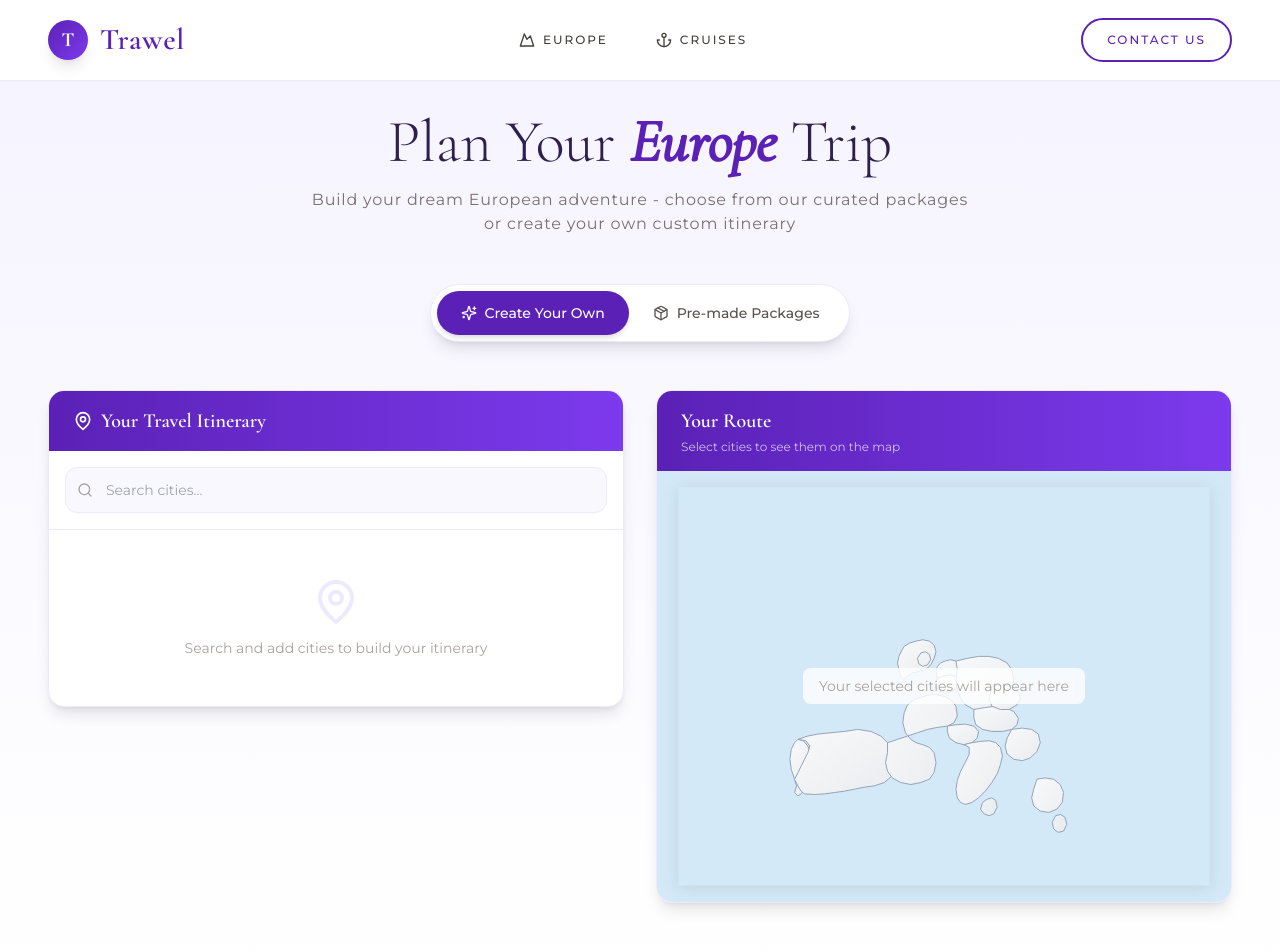
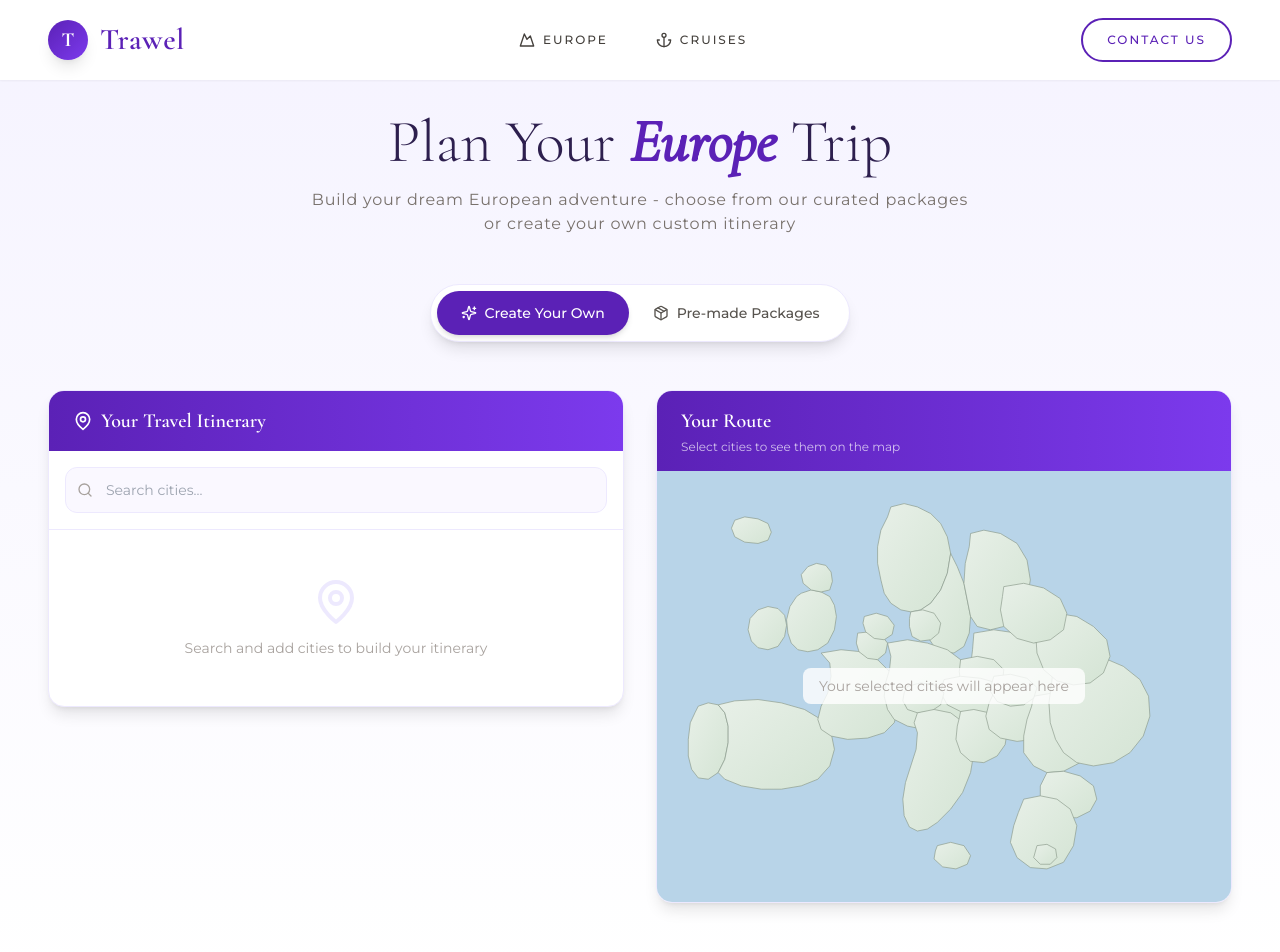
Before and after one commit to PP-2412/Trawel, a Next.js app: page /europe in a window 1280 px wide. Shown: the top 952 px of the page. Built offline with nearby package versions, Linux system fonts and the light colour scheme.

Commit message:
Refactor EuropeMap SVG and city marker rendering
Updated the EuropeMap component with new SVG paths for various countries, modified gradient definitions, and adjusted styles for the map container. Removed unused paths and optimized the rendering of city markers.

```diff
--- a/components/europe/EuropeMap.tsx
+++ b/components/europe/EuropeMap.tsx
@@ -23,122 +23,134 @@ export default function EuropeMap({ selectedCities }: Props) {
       </div>
 
       {/* Map Container */}
-      <div className="relative aspect-[4/3] bg-[#d4e9f7] p-4">
-        {/* Realistic Europe SVG Map */}
-        <svg viewBox="0 0 800 600" className="w-full h-full" style={{ filter: 'drop-shadow(0 2px 8px rgba(0,0,0,0.1))' }}>
+      <div className="relative aspect-[4/3] bg-[#b8d4e8] p-4">
+        <svg viewBox="0 0 800 600" className="w-full h-full">
           <defs>
-            <linearGradient id="landGradient" x1="0%" y1="0%" x2="100%" y2="100%">
-              <stop offset="0%" style={{ stopColor: '#f8f9fa', stopOpacity: 1 }} />
-              <stop offset="100%" style={{ stopColor: '#e9ecef', stopOpacity: 1 }} />
+            <linearGradient id="landGrad" x1="0%" y1="0%" x2="100%" y2="100%">
+              <stop offset="0%" stopColor="#e8f0e8" />
+              <stop offset="100%" stopColor="#d4e4d4" />
             </linearGradient>
           </defs>
 
-          {/* Background water */}
-          <rect x="0" y="0" width="800" height="600" fill="#d4e9f7" />
+          {/* ICELAND */}
+          <path d="M 85,50 L 100,45 L 120,48 L 135,55 L 140,68 L 135,80 L 120,85 L 100,83 L 85,75 L 80,62 Z"
+            fill="url(#landGrad)" stroke="#8b9a8b" strokeWidth="1"/>
 
-          {/* Portugal */}
-          <path
-            d="M180,380 L175,385 L170,395 L168,410 L170,425 L175,440 L178,450 L175,460 L180,465 L185,462 L190,455 L195,445 L198,430 L200,415 L198,400 L195,390 L188,382 L180,380 Z"
-            fill="url(#landGradient)"
-            stroke="#94a3b8"
-            strokeWidth="1.5"
-          />
+          {/* NORWAY */}
+          <path d="M 320,30 L 340,25 L 360,30 L 380,40 L 395,55 L 405,75 L 410,100 L 405,130 L 395,155 L 380,175 L 365,185 L 350,188 L 335,185 L 320,175 L 310,160 L 305,140 L 300,115 L 300,90 L 305,65 L 315,45 Z"
+            fill="url(#landGrad)" stroke="#8b9a8b" strokeWidth="1"/>
 
-          {/* Spain */}
-          <path
-            d="M180,380 L195,375 L210,372 L230,370 L250,368 L270,365 L290,368 L305,375 L315,385 L325,395 L330,410 L328,425 L322,435 L310,445 L295,450 L280,452 L265,455 L250,458 L235,460 L220,462 L205,463 L190,462 L185,458 L180,450 L175,440 L180,430 L185,420 L190,410 L195,400 L198,390 L192,382 L180,380 Z"
-            fill="url(#landGradient)"
-            stroke="#94a3b8"
-            strokeWidth="1.5"
-          />
+          {/* SWEDEN */}
+          <path d="M 365,185 L 380,175 L 395,155 L 405,130 L 410,100 L 420,120 L 430,145 L 435,170 L 440,195 L 438,220 L 430,240 L 415,250 L 400,248 L 385,240 L 375,225 L 368,205 Z"
+            fill="url(#landGrad)" stroke="#8b9a8b" strokeWidth="1"/>
 
-          {/* France */}
-          <path
-            d="M315,385 L330,380 L345,375 L360,370 L375,365 L390,362 L405,360 L415,355 L420,345 L418,330 L410,320 L400,315 L385,312 L370,315 L355,320 L345,328 L340,340 L338,355 L342,370 L350,380 L358,385 L368,388 L378,392 L385,400 L388,415 L385,430 L378,440 L365,445 L350,448 L335,445 L322,438 L315,428 L312,415 L315,400 L315,385 Z"
-            fill="url(#landGradient)"
-            stroke="#94a3b8"
-            strokeWidth="1.5"
-          />
+          {/* FINLAND */}
+          <path d="M 440,70 L 460,65 L 485,70 L 510,85 L 525,110 L 530,140 L 525,170 L 510,195 L 490,210 L 470,215 L 450,210 L 440,195 L 435,170 L 430,145 L 432,115 L 438,90 Z"
+            fill="url(#landGrad)" stroke="#8b9a8b" strokeWidth="1"/>
 
-          {/* United Kingdom */}
-          <path
-            d="M340,240 L348,235 L358,232 L368,230 L378,232 L385,238 L388,248 L385,258 L380,268 L372,275 L362,278 L352,280 L345,285 L340,290 L335,285 L332,275 L330,265 L332,255 L337,245 L340,240 Z M365,250 L372,248 L378,252 L380,260 L375,268 L368,270 L362,266 L360,258 L365,250 Z"
-            fill="url(#landGradient)"
-            stroke="#94a3b8"
-            strokeWidth="1.5"
-          />
+          {/* UNITED KINGDOM */}
+          <path d="M 185,160 L 200,155 L 215,158 L 228,165 L 235,178 L 238,195 L 235,215 L 225,235 L 210,245 L 195,248 L 180,245 L 170,235 L 165,220 L 163,200 L 168,180 L 178,165 Z"
+            fill="url(#landGrad)" stroke="#8b9a8b" strokeWidth="1"/>
 
-          {/* Netherlands */}
-          <path
-            d="M395,265 L402,262 L410,260 L418,262 L423,268 L425,278 L422,288 L415,295 L405,298 L395,295 L390,288 L388,278 L390,270 L395,265 Z"
-            fill="url(#landGradient)"
-            stroke="#94a3b8"
-            strokeWidth="1.5"
-          />
+          {/* Scotland extension */}
+          <path d="M 195,120 L 208,115 L 222,118 L 230,128 L 232,142 L 228,155 L 215,158 L 200,155 L 188,145 L 185,132 Z"
+            fill="url(#landGrad)" stroke="#8b9a8b" strokeWidth="1"/>
 
-          {/* Belgium */}
-          <path
-            d="M390,288 L398,285 L408,283 L418,285 L423,292 L420,302 L412,308 L402,310 L392,307 L387,300 L388,292 L390,288 Z"
-            fill="url(#landGradient)"
-            stroke="#94a3b8"
-            strokeWidth="1.5"
-          />
+          {/* IRELAND */}
+          <path d="M 120,185 L 135,180 L 150,183 L 160,193 L 163,208 L 160,225 L 150,240 L 135,245 L 120,242 L 110,232 L 105,215 L 108,198 Z"
+            fill="url(#landGrad)" stroke="#8b9a8b" strokeWidth="1"/>
 
-          {/* Germany */}
-          <path
-            d="M418,262 L435,258 L452,255 L468,255 L482,258 L495,265 L502,275 L505,290 L502,305 L495,318 L485,328 L472,335 L458,338 L445,335 L432,328 L425,318 L420,305 L418,290 L420,275 L418,262 Z"
-            fill="url(#landGradient)"
-            stroke="#94a3b8"
-            strokeWidth="1.5"
-          />
+          {/* PORTUGAL */}
+          <path d="M 30,330 L 45,325 L 60,328 L 70,340 L 75,360 L 75,385 L 70,410 L 60,430 L 45,440 L 30,438 L 20,425 L 15,405 L 15,380 L 18,355 L 25,340 Z"
+            fill="url(#landGrad)" stroke="#8b9a8b" strokeWidth="1"/>
 
-          {/* Switzerland */}
-          <path
-            d="M405,360 L418,358 L432,357 L445,360 L452,368 L450,378 L442,385 L430,388 L418,385 L408,378 L405,368 L405,360 Z"
-            fill="url(#landGradient)"
-            stroke="#94a3b8"
-            strokeWidth="1.5"
-          />
+          {/* SPAIN */}
+          <path d="M 60,328 L 85,322 L 120,320 L 155,325 L 190,335 L 215,350 L 230,370 L 235,395 L 228,420 L 210,440 L 185,450 L 155,455 L 125,455 L 95,450 L 70,440 L 60,430 L 70,410 L 75,385 L 75,360 L 70,340 Z"
+            fill="url(#landGrad)" stroke="#8b9a8b" strokeWidth="1"/>
 
-          {/* Austria */}
-          <path
-            d="M445,335 L462,332 L478,330 L492,332 L505,338 L512,348 L510,358 L502,365 L488,368 L472,368 L458,365 L448,358 L445,348 L445,335 Z"
-            fill="url(#landGradient)"
-            stroke="#94a3b8"
-            strokeWidth="1.5"
-          />
+          {/* FRANCE */}
+          <path d="M 215,250 L 245,245 L 275,248 L 300,260 L 320,280 L 330,305 L 332,330 L 325,355 L 310,370 L 285,378 L 255,380 L 230,375 L 215,365 L 210,350 L 215,330 L 225,310 L 230,285 L 228,265 Z"
+            fill="url(#landGrad)" stroke="#8b9a8b" strokeWidth="1"/>
 
-          {/* Italy */}
-          <path
-            d="M430,388 L442,385 L455,383 L468,382 L478,385 L485,392 L488,405 L485,418 L480,432 L472,445 L462,458 L452,468 L442,475 L432,478 L425,475 L420,468 L418,455 L420,442 L425,428 L432,415 L438,402 L438,392 L430,388 Z M465,470 L472,468 L478,472 L480,482 L475,492 L468,495 L460,492 L455,485 L458,475 L465,470 Z"
-            fill="url(#landGradient)"
-            stroke="#94a3b8"
-            strokeWidth="1.5"
-          />
+          {/* BELGIUM */}
+          <path d="M 270,220 L 288,218 L 305,222 L 315,235 L 312,250 L 300,260 L 285,258 L 272,248 L 268,235 Z"
+            fill="url(#landGrad)" stroke="#8b9a8b" strokeWidth="1"/>
 
-          {/* Czech Republic */}
-          <path
-            d="M472,300 L488,298 L502,300 L512,308 L515,318 L510,328 L498,335 L485,335 L472,330 L468,320 L470,310 L472,300 Z"
-            fill="url(#landGradient)"
-            stroke="#94a3b8"
-            strokeWidth="1.5"
-          />
+          {/* NETHERLANDS */}
+          <path d="M 280,195 L 298,190 L 315,195 L 325,208 L 322,222 L 310,230 L 295,228 L 282,218 L 278,205 Z"
+            fill="url(#landGrad)" stroke="#8b9a8b" strokeWidth="1"/>
 
-          {/* Croatia */}
-          <path
-            d="M502,365 L518,363 L532,365 L542,372 L545,385 L540,398 L530,408 L518,412 L505,410 L495,402 L492,390 L495,378 L502,365 Z"
-            fill="url(#landGradient)"
-            stroke="#94a3b8"
-            strokeWidth="1.5"
-          />
+          {/* DENMARK */}
+          <path d="M 350,188 L 368,185 L 385,190 L 395,205 L 392,220 L 380,230 L 365,232 L 352,225 L 348,210 L 348,198 Z"
+            fill="url(#landGrad)" stroke="#8b9a8b" strokeWidth="1"/>
 
-          {/* Greece */}
-          <path
-            d="M540,440 L552,438 L565,440 L575,448 L580,460 L578,475 L570,485 L558,490 L545,488 L535,480 L532,468 L535,455 L540,440 Z M568,495 L575,493 L582,497 L585,508 L580,518 L572,520 L565,515 L563,505 L568,495 Z"
-            fill="url(#landGradient)"
-            stroke="#94a3b8"
-            strokeWidth="1.5"
-          />
+          {/* GERMANY */}
+          <path d="M 315,235 L 345,230 L 375,235 L 405,245 L 425,260 L 440,280 L 445,305 L 440,330 L 425,350 L 400,360 L 370,365 L 345,360 L 325,350 L 315,335 L 310,315 L 312,295 L 318,275 L 320,255 Z"
+            fill="url(#landGrad)" stroke="#8b9a8b" strokeWidth="1"/>
+
+          {/* POLAND */}
+          <path d="M 445,220 L 475,215 L 510,220 L 540,235 L 560,255 L 568,280 L 565,305 L 550,325 L 525,335 L 495,338 L 470,330 L 450,315 L 440,295 L 440,270 L 443,245 Z"
+            fill="url(#landGrad)" stroke="#8b9a8b" strokeWidth="1"/>
+
+          {/* CZECH REPUBLIC */}
+          <path d="M 425,260 L 450,255 L 475,260 L 490,275 L 488,295 L 475,310 L 455,315 L 435,310 L 425,295 L 423,278 Z"
+            fill="url(#landGrad)" stroke="#8b9a8b" strokeWidth="1"/>
+
+          {/* AUSTRIA */}
+          <path d="M 400,290 L 425,285 L 455,288 L 480,295 L 495,310 L 490,328 L 475,340 L 450,343 L 425,338 L 405,328 L 395,310 L 397,300 Z"
+            fill="url(#landGrad)" stroke="#8b9a8b" strokeWidth="1"/>
+
+          {/* SWITZERLAND */}
+          <path d="M 345,300 L 365,295 L 385,298 L 400,310 L 395,328 L 380,338 L 360,340 L 345,335 L 338,322 L 340,310 Z"
+            fill="url(#landGrad)" stroke="#8b9a8b" strokeWidth="1"/>
+
+          {/* ITALY */}
+          <path d="M 360,340 L 385,335 L 410,340 L 430,355 L 440,375 L 445,400 L 440,430 L 428,460 L 410,485 L 390,505 L 375,515 L 360,518 L 348,512 L 340,495 L 338,470 L 342,445 L 350,420 L 358,395 L 360,370 L 355,355 Z"
+            fill="url(#landGrad)" stroke="#8b9a8b" strokeWidth="1"/>
+
+          {/* Sicily */}
+          <path d="M 390,540 L 410,535 L 430,540 L 440,555 L 435,568 L 418,575 L 398,572 L 385,560 L 387,548 Z"
+            fill="url(#landGrad)" stroke="#8b9a8b" strokeWidth="1"/>
+
+          {/* SLOVENIA/CROATIA */}
+          <path d="M 425,338 L 445,335 L 468,340 L 485,352 L 495,370 L 492,388 L 480,405 L 460,415 L 440,413 L 425,400 L 418,380 L 420,360 L 423,348 Z"
+            fill="url(#landGrad)" stroke="#8b9a8b" strokeWidth="1"/>
+
+          {/* HUNGARY */}
+          <path d="M 475,310 L 505,308 L 535,315 L 555,328 L 560,348 L 552,368 L 535,380 L 510,383 L 485,378 L 468,365 L 463,345 L 468,325 Z"
+            fill="url(#landGrad)" stroke="#8b9a8b" strokeWidth="1"/>
+
+          {/* ROMANIA */}
+          <path d="M 535,315 L 565,310 L 595,318 L 615,335 L 625,360 L 620,390 L 605,415 L 580,428 L 555,430 L 535,420 L 520,400 L 520,375 L 525,350 L 532,330 Z"
+            fill="url(#landGrad)" stroke="#8b9a8b" strokeWidth="1"/>
+
+          {/* BULGARIA */}
+          <path d="M 555,430 L 580,428 L 605,435 L 625,450 L 630,470 L 620,488 L 600,498 L 575,498 L 555,488 L 545,470 L 545,450 Z"
+            fill="url(#landGrad)" stroke="#8b9a8b" strokeWidth="1"/>
+
+          {/* GREECE */}
+          <path d="M 520,470 L 545,465 L 570,470 L 590,485 L 600,510 L 595,540 L 580,565 L 555,575 L 530,573 L 510,558 L 500,535 L 505,510 L 512,490 Z"
+            fill="url(#landGrad)" stroke="#8b9a8b" strokeWidth="1"/>
+
+          {/* Greek Islands */}
+          <path d="M 540,540 L 555,538 L 568,545 L 570,558 L 560,568 L 545,568 L 535,558 Z"
+            fill="url(#landGrad)" stroke="#8b9a8b" strokeWidth="1"/>
+
+          {/* UKRAINE */}
+          <path d="M 565,255 L 600,248 L 635,255 L 670,270 L 695,290 L 708,315 L 710,345 L 700,375 L 680,400 L 655,415 L 625,420 L 600,415 L 580,400 L 568,380 L 560,355 L 558,325 L 562,295 L 565,270 Z"
+            fill="url(#landGrad)" stroke="#8b9a8b" strokeWidth="1"/>
+
+          {/* BELARUS */}
+          <path d="M 540,195 L 570,190 L 600,195 L 625,210 L 645,230 L 650,255 L 640,280 L 620,295 L 595,298 L 570,292 L 550,275 L 540,250 L 538,220 Z"
+            fill="url(#landGrad)" stroke="#8b9a8b" strokeWidth="1"/>
+
+          {/* BALTIC STATES */}
+          <path d="M 490,150 L 520,145 L 550,152 L 575,168 L 585,190 L 580,215 L 560,230 L 535,235 L 510,228 L 490,210 L 485,185 L 488,165 Z"
+            fill="url(#landGrad)" stroke="#8b9a8b" strokeWidth="1"/>
+
+          {/* SLOVAKIA */}
+          <path d="M 475,285 L 500,282 L 525,288 L 540,302 L 535,318 L 520,328 L 500,330 L 480,323 L 470,308 L 472,295 Z"
+            fill="url(#landGrad)" stroke="#8b9a8b" strokeWidth="1"/>
 
           {/* Connection Lines */}
           {selectedCities.length > 1 && selectedCities.map((city, index) => {
@@ -156,7 +168,6 @@ export default function EuropeMap({ selectedCities }: Props) {
                   strokeDasharray="8,5"
                   opacity="0.5"
                 />
-                {/* Arrow */}
                 <defs>
                   <marker
                     id={`arrow-${index}`}
@@ -187,7 +198,7 @@ export default function EuropeMap({ selectedCities }: Props) {
           {/* City Markers */}
           {selectedCities.map((city, index) => (
             <g key={city.id}>
-              {/* Pulse animation ring */}
+              {/* Pulse animation */}
               <circle
                 cx={city.coordinates.x}
                 cy={city.coordinates.y}
@@ -197,73 +208,27 @@ export default function EuropeMap({ selectedCities }: Props) {
                 strokeWidth="2"
                 opacity="0.4"
               >
-                <animate
-                  attributeName="r"
-                  from="12"
-                  to="25"
-                  dur="2s"
-                  repeatCount="indefinite"
-                />
-                <animate
-                  attributeName="opacity"
-                  from="0.6"
-                  to="0"
-                  dur="2s"
-                  repeatCount="indefinite"
-                />
+                <animate attributeName="r" from="12" to="25" dur="2s" repeatCount="indefinite"/>
+                <animate attributeName="opacity" from="0.6" to="0" dur="2s" repeatCount="indefinite"/>
               </circle>
 
               {/* Pin shadow */}
-              <ellipse
-                cx={city.coordinates.x}
-                cy={city.coordinates.y + 22}
-                rx="8"
-                ry="3"
-                fill="#000"
-                opacity="0.2"
-              />
+              <ellipse cx={city.coordinates.x} cy={city.coordinates.y + 22} rx="8" ry="3" fill="#000" opacity="0.2"/>
 
               {/* Map pin */}
               <g transform={`translate(${city.coordinates.x}, ${city.coordinates.y})`}>
-                <path
-                  d="M 0,-18 C -7,-18 -12,-13 -12,-6 C -12,2 0,18 0,18 C 0,18 12,2 12,-6 C 12,-13 7,-18 0,-18 Z"
-                  fill="#5b21b6"
-                  stroke="white"
-                  strokeWidth="2"
-                />
-                <circle
-                  cx="0"
-                  cy="-6"
-                  r="5"
-                  fill="white"
-                />
+                <path d="M 0,-18 C -7,-18 -12,-13 -12,-6 C -12,2 0,18 0,18 C 0,18 12,2 12,-6 C 12,-13 7,-18 0,-18 Z"
+                  fill="#5b21b6" stroke="white" strokeWidth="2"/>
+                <circle cx="0" cy="-6" r="5" fill="white"/>
               </g>
 
               {/* Order number */}
-              <text
-                x={city.coordinates.x}
-                y={city.coordinates.y - 3}
-                textAnchor="middle"
-                fill="#5b21b6"
-                fontSize="14"
-                fontWeight="bold"
-                fontFamily="sans-serif"
-              >
-                {index + 1}
-              </text>
+              <text x={city.coordinates.x} y={city.coordinates.y - 3} textAnchor="middle" fill="#5b21b6"
+                fontSize="14" fontWeight="bold" fontFamily="sans-serif">{index + 1}</text>
 
-              {/* City name label */}
-              <text
-                x={city.coordinates.x}
-                y={city.coordinates.y + 32}
-                textAnchor="middle"
-                fill="#2d1f4e"
-                fontSize="12"
-                fontWeight="600"
-                fontFamily="sans-serif"
-              >
-                {city.city}
-              </text>
+              {/* City name */}
+              <text x={city.coordinates.x} y={city.coordinates.y + 32} textAnchor="middle" fill="#2d1f4e"
+                fontSize="12" fontWeight="600" fontFamily="sans-serif">{city.city}</text>
             </g>
           ))}
         </svg>
@@ -273,10 +238,7 @@ export default function EuropeMap({ selectedCities }: Props) {
           <div className="absolute bottom-4 left-4 right-4 bg-white/90 backdrop-blur-sm rounded-xl p-3 shadow-md">
             <div className="flex flex-wrap gap-2">
               {selectedCities.map((city, index) => (
-                <span
-                  key={city.id}
-                  className="inline-flex items-center gap-1.5 px-2 py-1 bg-[#f5f3ff] rounded-full font-sans text-xs"
-                >
+                <span key={city.id} className="inline-flex items-center gap-1.5 px-2 py-1 bg-[#f5f3ff] rounded-full font-sans text-xs">
                   <span className="w-4 h-4 bg-[#5b21b6] text-white rounded-full text-[10px] flex items-center justify-center font-bold">
                     {index + 1}
                   </span>
```
